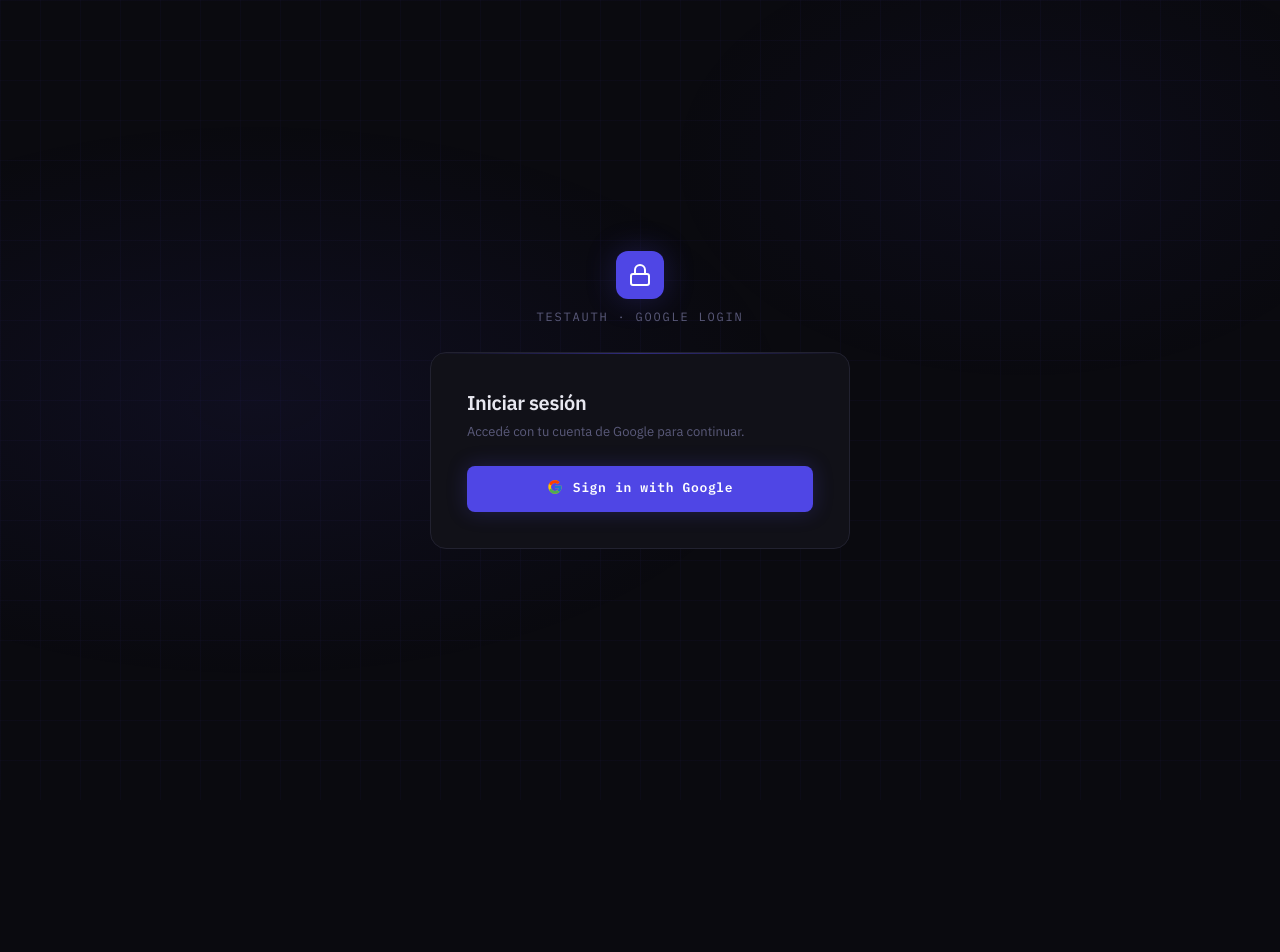
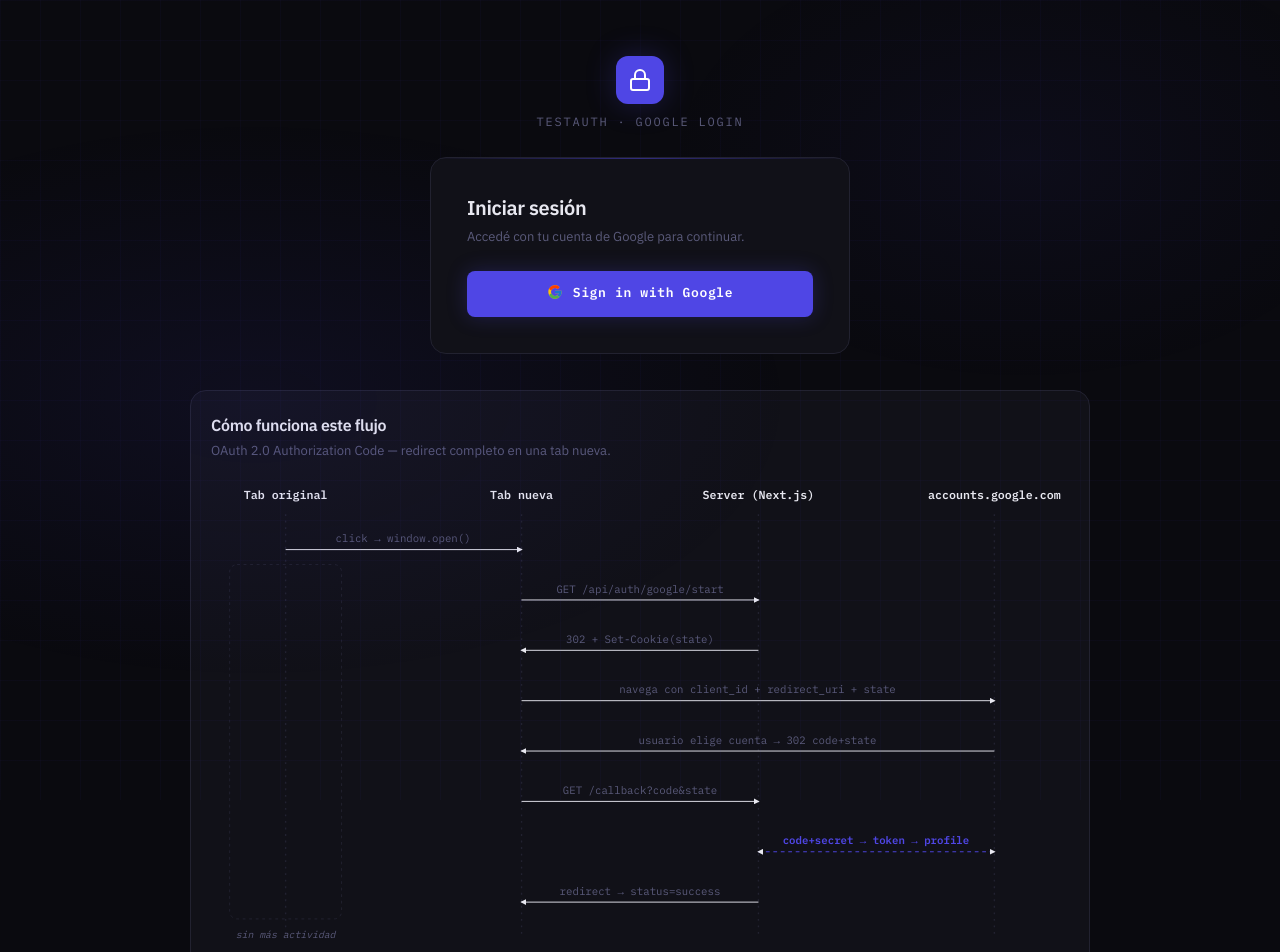
Before and after one commit to cotarelorodrigo/auth_app_test, a Next.js app: page /google-login in a window 1280 px wide. Shown: the top 952 px of the page. Before the commit the page ends 800 px from the top, so only its background shows below. Built offline with nearby package versions, Linux system fonts and the light colour scheme.

Commit message:
feat(auth): show flow diagrams on the google-login and google-fedcm pages

```diff
--- a/app/google-login/GoogleLoginClient.tsx
+++ b/app/google-login/GoogleLoginClient.tsx
@@ -27,7 +27,21 @@
   }
 
   return (
-    <div className="wrap">
+    <>
+      {/* La página base centra todo en 100vh con overflow:hidden para el
+          caso de un único card (2FA). Acá agregamos el diagrama debajo, así
+          que habilitamos scroll solo mientras este componente está montado. */}
+      <style>{`
+        body{ overflow-y:auto; height:auto; min-height:100vh; align-items:flex-start; padding-block:56px 72px; }
+        .flow-page{ display:flex; flex-direction:column; align-items:center; gap:36px; width:100%; max-width:940px; margin:0 auto; padding-inline:20px; }
+        .diagram-card{ width:100%; background:var(--surface); border:1px solid var(--border); border-radius:16px; padding:24px 20px 20px; }
+        .diagram-card svg{ display:block; width:100%; height:auto; margin-top:14px; }
+        .diagram-card figcaption{ font-size:12.5px; color:var(--muted); line-height:1.6; margin-top:14px; max-width:72ch; }
+        .diag-mono{ font-family:'IBM Plex Mono',monospace; }
+      `}</style>
+
+      <div className="flow-page">
+        <div className="wrap" style={{ margin: 0 }}>
           <div className="logo">
             <div className="logo-mark">
               <svg viewBox="0 0 24 24" fill="none" stroke="currentColor" strokeWidth="2">
@@ -86,6 +100,72 @@
             )}
           </div>
         </div>
+
+        <figure className="diagram-card">
+          <div className="ftitle" style={{ fontSize: 16 }}>Cómo funciona este flujo</div>
+          <div className="fsub" style={{ marginBottom: 0 }}>
+            OAuth 2.0 Authorization Code — redirect completo en una tab nueva.
+          </div>
+          <svg viewBox="0 0 920 540" role="img"
+               aria-label="El flujo OAuth redirect recorre 4 superficies y 8 saltos: la tab nueva navega hasta accounts.google.com y vuelve, mientras la tab original permanece intacta.">
+            <defs>
+              <marker id="r-arrow" viewBox="0 0 10 10" refX="8" refY="5" markerWidth="6.5" markerHeight="6.5" orient="auto-start-reverse">
+                <path d="M0,0 L10,5 L0,10 z" fill="currentColor" />
+              </marker>
+            </defs>
+
+            <g className="diag-mono" fontSize="12.5" fontWeight="600" textAnchor="middle" fill="currentColor">
+              <text x="80" y="26">Tab original</text>
+              <text x="333" y="26">Tab nueva</text>
+              <text x="587" y="26">Server (Next.js)</text>
+              <text x="840" y="26">accounts.google.com</text>
+            </g>
+            <g stroke="var(--border)" strokeWidth="1.5" strokeDasharray="2 5">
+              <line x1="80" y1="42" x2="80" y2="492" />
+              <line x1="333" y1="42" x2="333" y2="492" />
+              <line x1="587" y1="42" x2="587" y2="492" />
+              <line x1="840" y1="42" x2="840" y2="492" />
+            </g>
+
+            <rect x="20" y="96" width="120" height="380" rx="8" fill="none" stroke="var(--border)" strokeDasharray="3 4" />
+            <text x="80" y="496" textAnchor="middle" fontSize="10.5" fontStyle="italic" fill="var(--muted)" className="diag-mono">sin más actividad</text>
+
+            <g fontSize="11.5" className="diag-mono">
+              <line x1="80" y1="80" x2="333" y2="80" stroke="currentColor" markerEnd="url(#r-arrow)" />
+              <text x="206" y="72" textAnchor="middle" fill="var(--muted)">click → window.open()</text>
+
+              <line x1="333" y1="134" x2="587" y2="134" stroke="currentColor" markerEnd="url(#r-arrow)" />
+              <text x="460" y="126" textAnchor="middle" fill="var(--muted)">GET /api/auth/google/start</text>
+
+              <line x1="587" y1="188" x2="333" y2="188" stroke="currentColor" markerEnd="url(#r-arrow)" />
+              <text x="460" y="180" textAnchor="middle" fill="var(--muted)">302 + Set-Cookie(state)</text>
+
+              <line x1="333" y1="242" x2="840" y2="242" stroke="currentColor" markerEnd="url(#r-arrow)" />
+              <text x="586" y="234" textAnchor="middle" fill="var(--muted)">navega con client_id + redirect_uri + state</text>
+
+              <line x1="840" y1="296" x2="333" y2="296" stroke="currentColor" markerEnd="url(#r-arrow)" />
+              <text x="586" y="288" textAnchor="middle" fill="var(--muted)">usuario elige cuenta → 302 code+state</text>
+
+              <line x1="333" y1="350" x2="587" y2="350" stroke="currentColor" markerEnd="url(#r-arrow)" />
+              <text x="460" y="342" textAnchor="middle" fill="var(--muted)">GET /callback?code&amp;state</text>
+
+              <g style={{ color: 'var(--accent)' }}>
+                <line x1="587" y1="404" x2="840" y2="404" stroke="currentColor" strokeDasharray="4 4" markerStart="url(#r-arrow)" markerEnd="url(#r-arrow)" />
+                <text x="713" y="396" textAnchor="middle" fill="var(--accent)" fontWeight="600">code+secret → token → profile</text>
+              </g>
+
+              <line x1="587" y1="458" x2="333" y2="458" stroke="currentColor" markerEnd="url(#r-arrow)" />
+              <text x="460" y="450" textAnchor="middle" fill="var(--muted)">redirect → status=success</text>
+            </g>
+          </svg>
+          <figcaption>
+            4 superficies, 8 saltos. La tab nueva hace la navegación completa contra
+            Google; el <span className="diag-mono">client_secret</span> solo se usa server-to-server.
+            La tab original nunca recibe respuesta — sigue intacta.
+          </figcaption>
+        </figure>
+      </div>
+    </>
   )
 }
 
```
Also changed, not shown: app/google-fedcm/GoogleFedcmClient.tsx (+70 -1 lines). Lines whose indentation alone changed are shown as unchanged.
